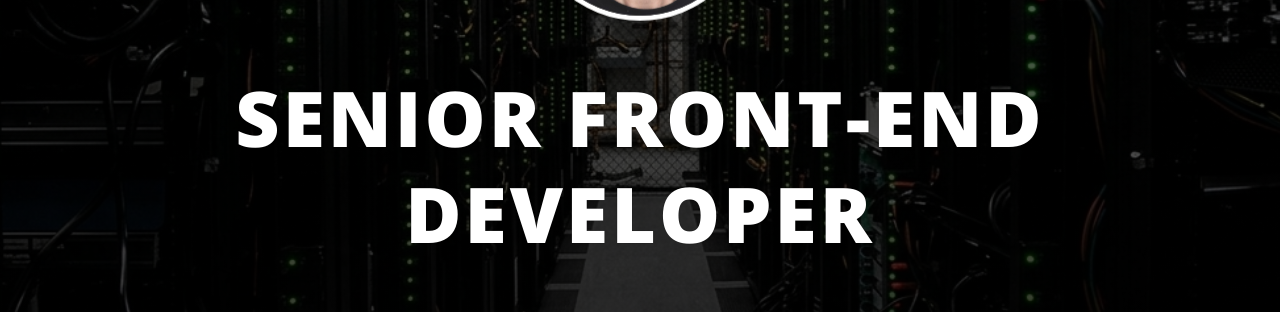
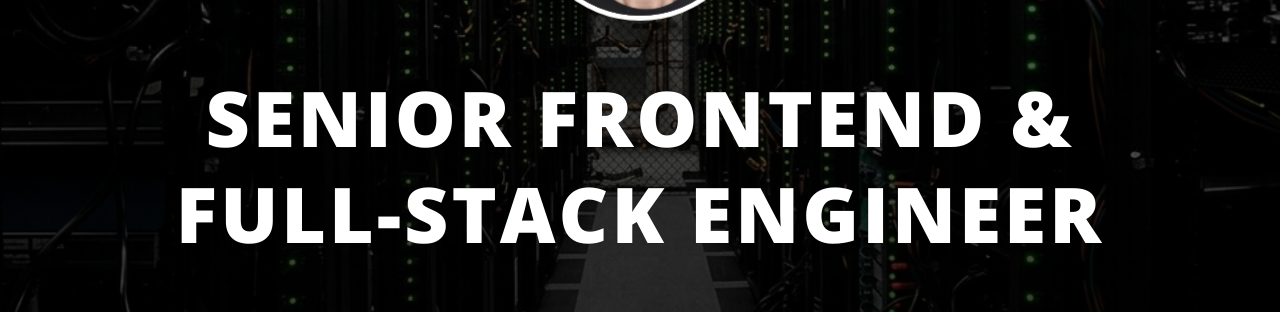
Before and after one commit to amir0ff/my-website, a React (Vite) app: page / in a window 1280 px wide. Shown: the part 365-677 px from the top of the page. Built offline with nearby package versions, Linux system fonts and the light colour scheme; no server answers; a web font is replaced by a local one.

Commit message:
feat(hero): update title to Senior Frontend & Full-Stack Engineer

```diff
--- a/src/components/Hero.tsx
+++ b/src/components/Hero.tsx
@@ -20,8 +20,8 @@ export default function Hero() {
             />
           </div>
           <h1 className="text-white text-[3em] sm:text-[4.8em] font-extrabold font-open-sans leading-tight [text-shadow:0px_0px_1px_#0D0D0D]">
-            Senior Front-End <br />
-            Developer
+            Senior Frontend & <br />
+            Full-Stack Engineer
           </h1>
         </div>
       </div>
```
